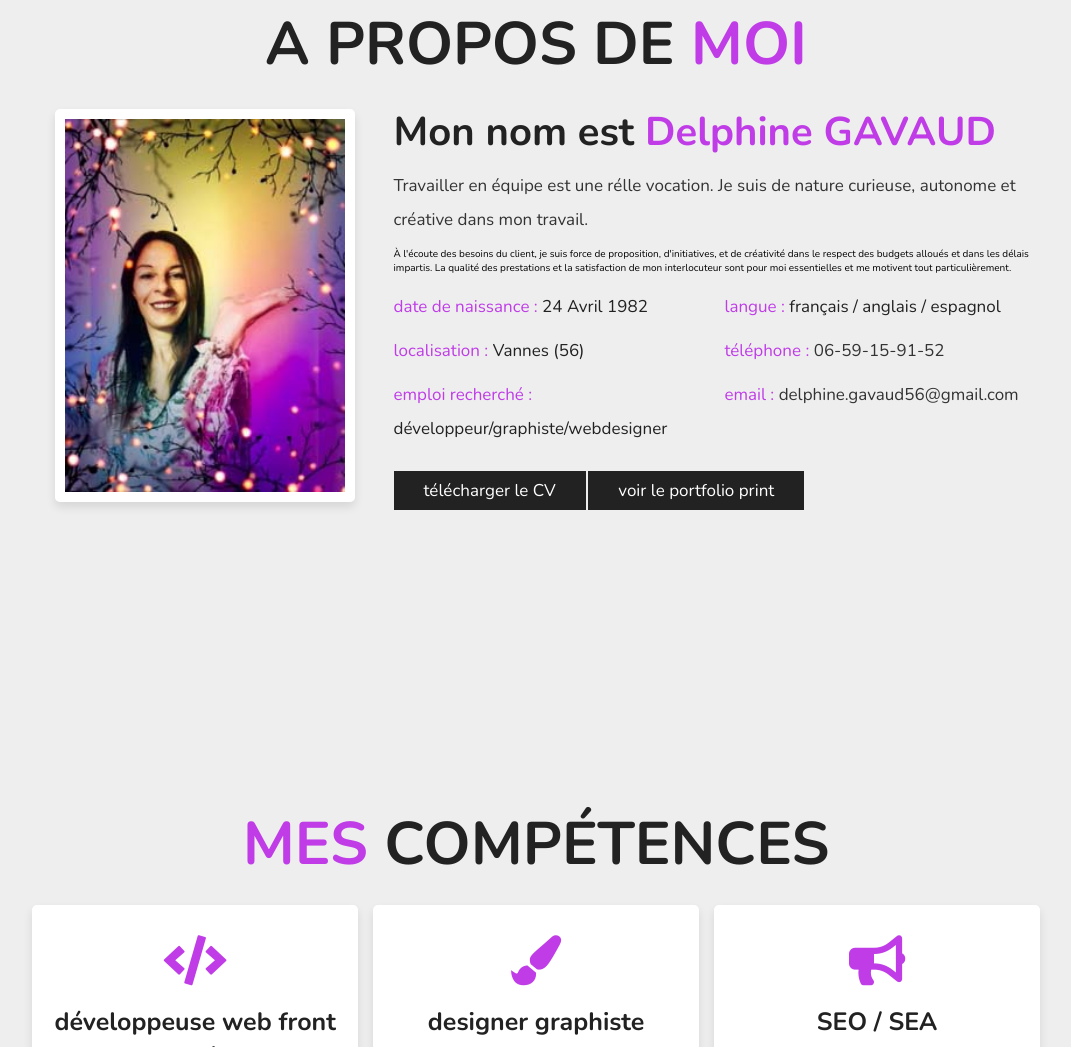
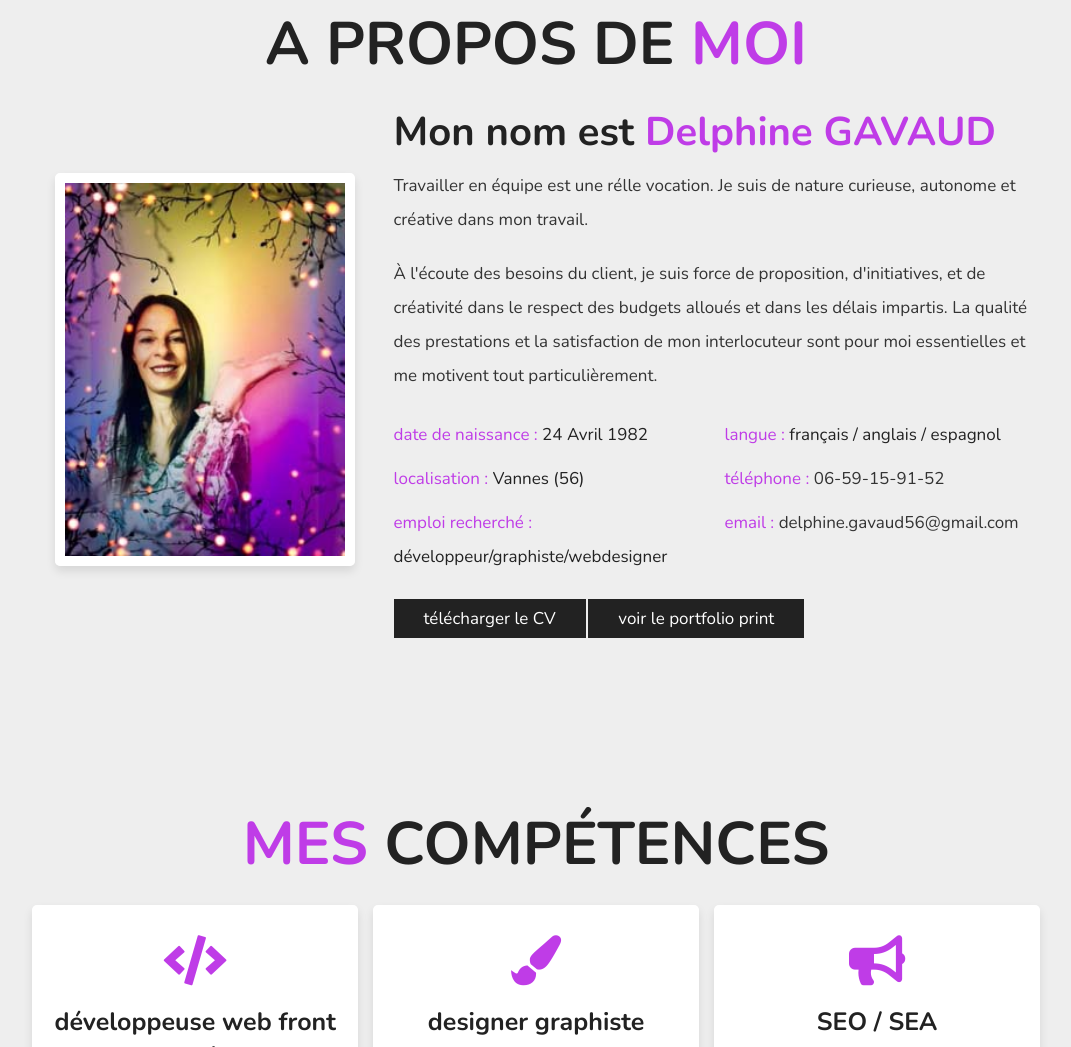
Before and after one commit to delphine5656/book, a plain HTML site: page index.html in a window 1280 px wide. Shown: the part 817-1864 px from the top of the page, without its empty margins (79-1150 px from the left). Drawn offline with nearby package versions, Linux system fonts and the light colour scheme; files that its build step writes are made by us from their sources; a script that the page names is missing.

Commit message:
Update index.html

```diff
--- a/index.html
+++ b/index.html
@@ -66,7 +66,7 @@
         <div class="content">
             <h3> Mon nom est <span> Delphine GAVAUD </span> </h3>
             <p class="info">Travailler en équipe est une rélle vocation. Je suis de nature curieuse, autonome et créative dans mon travail.</p>
-            <p> À l'écoute des besoins du client, je suis force de proposition, d'initiatives, et de créativité dans le respect des budgets alloués et dans les délais impartis. La qualité des prestations et la satisfaction de mon interlocuteur sont pour moi essentielles et me motivent tout particulièrement.</p>
+            <p class="info"> À l'écoute des besoins du client, je suis force de proposition, d'initiatives, et de créativité dans le respect des budgets alloués et dans les délais impartis. La qualité des prestations et la satisfaction de mon interlocuteur sont pour moi essentielles et me motivent tout particulièrement.</p>
             <div class="box-container">
                 <div class="box">
                     <p><span>date de naissance : </span>24 Avril 1982</p>
```
